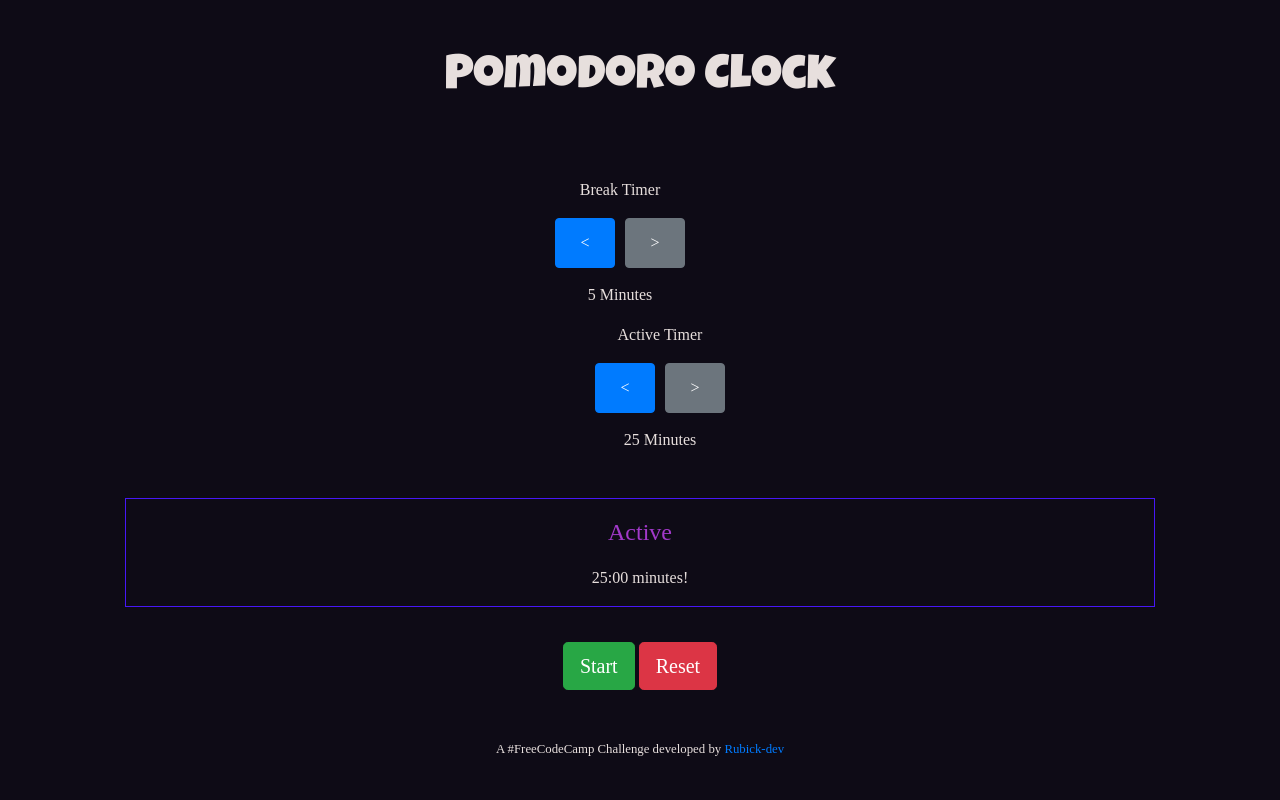
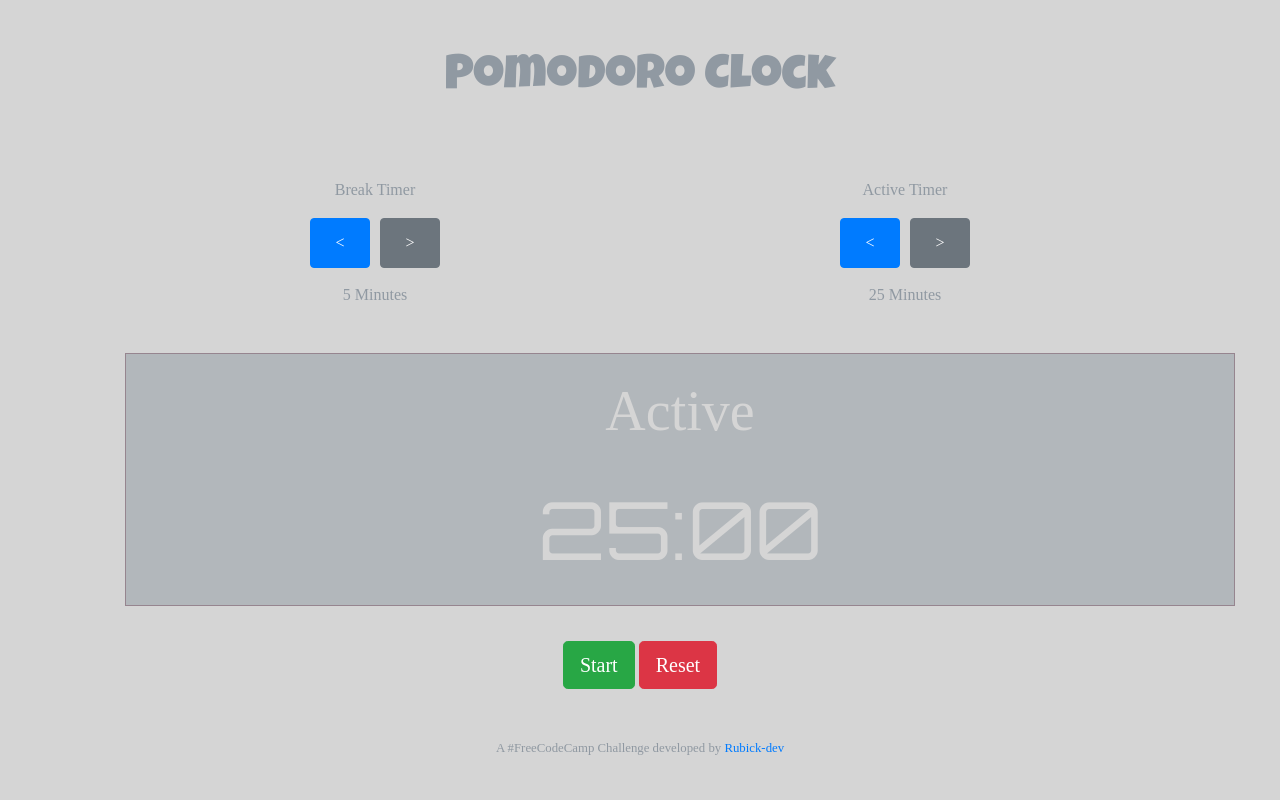
Before and after one commit to Rubick-dev/promodoroclock, a PHP site: page / in a window 1280 px wide. Run offline with PHP 8.4, Linux system fonts and the light colour scheme; some libraries are stand-ins or nearby versions; some web fonts are replaced.

Commit message:
errors after the html reconfigure, more work work.

```diff
--- a/index.html
+++ b/index.html
@@ -4,11 +4,12 @@
   <meta charset="UTF-8">
   <meta name="viewport" content="width=device-width, initial-scale=1.0, shrink-to-fit=no">
   <meta http-equiv="X-UA-Compatible" content="ie=edge">
+  <link href="https://fonts.googleapis.com/css?family=Orbitron" rel="stylesheet">
   <link href="https://fonts.googleapis.com/css?family=Volkhov" rel="stylesheet">
   <link href="https://fonts.googleapis.com/css?family=Luckiest+Guy" rel="stylesheet">
   <link rel="stylesheet" href="https://maxcdn.bootstrapcdn.com/bootstrap/4.0.0/css/bootstrap.min.css" integrity="sha384-Gn5384xqQ1aoWXA+058RXPxPg6fy4IWvTNh0E263XmFcJlSAwiGgFAW/dAiS6JXm" crossorigin="anonymous">
   <link rel="stylesheet" type="text/css" href="styles.css">
-  <title>Poomodoro Clock</title>
+  <title>Pomodoro Clock</title>
 </head>
 <body>
 
@@ -59,7 +60,7 @@
         <p class="timer-type"><span class="tt">Active</span></p>
       </div>
       <div>
-          <p><span id="time">25:00</span> minutes!</p>
+          <p><span id="time">25:00</span></p>
       </div>
     </div>
 
--- a/styles.css
+++ b/styles.css
@@ -2,8 +2,8 @@ html, body {
   height: 100%;
   text-align: center;
   min-width: 350px;
-  background: #0E0B16;
-  color: #E7DFDD;
+  background: #D5D5D5;
+  color: #9099A2;
   font-family: 'Volkhov', serif;
 }
 
@@ -28,13 +28,18 @@ h1 {
 
 .tt {
   margin-top: 5px;
-  font-size: 1.5rem;
-  color: #A239CA;
+  font-size: 3.5rem;
+  color: #D5D5D5;
 }
 
 .counter {
   margin: 5px 40px;
-  border: 1px solid #4717F6;
+  /* background:  rgba(144, 153, 162, 0.5) no-repeat center url("Stopwatch2.png"); */
+  background:  rgba(144, 153, 162, 0.5);
+  background-size: cover;
+  border: 1px solid #96858f;
+  min-width: 100%;
+  min-height: 100%;
 }
 
 footer {
@@ -56,30 +61,40 @@ footer {
 }
 
 .break-div {
-  margin-right: 40px;
+  padding-right: 40px;
 }
 
 .work-time {
-  margin-left: 40px;
+  padding-left: 40px;
 }
 
 .timer-type {
   margin-top:15px;
 }
 
+#time {
+  font-family: 'Orbitron', sans-serif;
+  font-size: 5rem;
+  color: #D5D5D5;
+}
+
 @media only screen and (max-width: 399px) {
   .break-div {
     margin-right: 0;
+    padding-right: 0;
   }
 
   .work-time {
     margin-left: 0;
+    padding-left: 0;
   }
 
 }
 
 
 /* div {
-color: #A239CA;
-color: #4717F6;
+color: #96858f; // Dusty
+color: #6D7993; // Lavendar
+color: #9099A2; // Overcast
+color: #D5D5D5; // Paper
 } */
```
